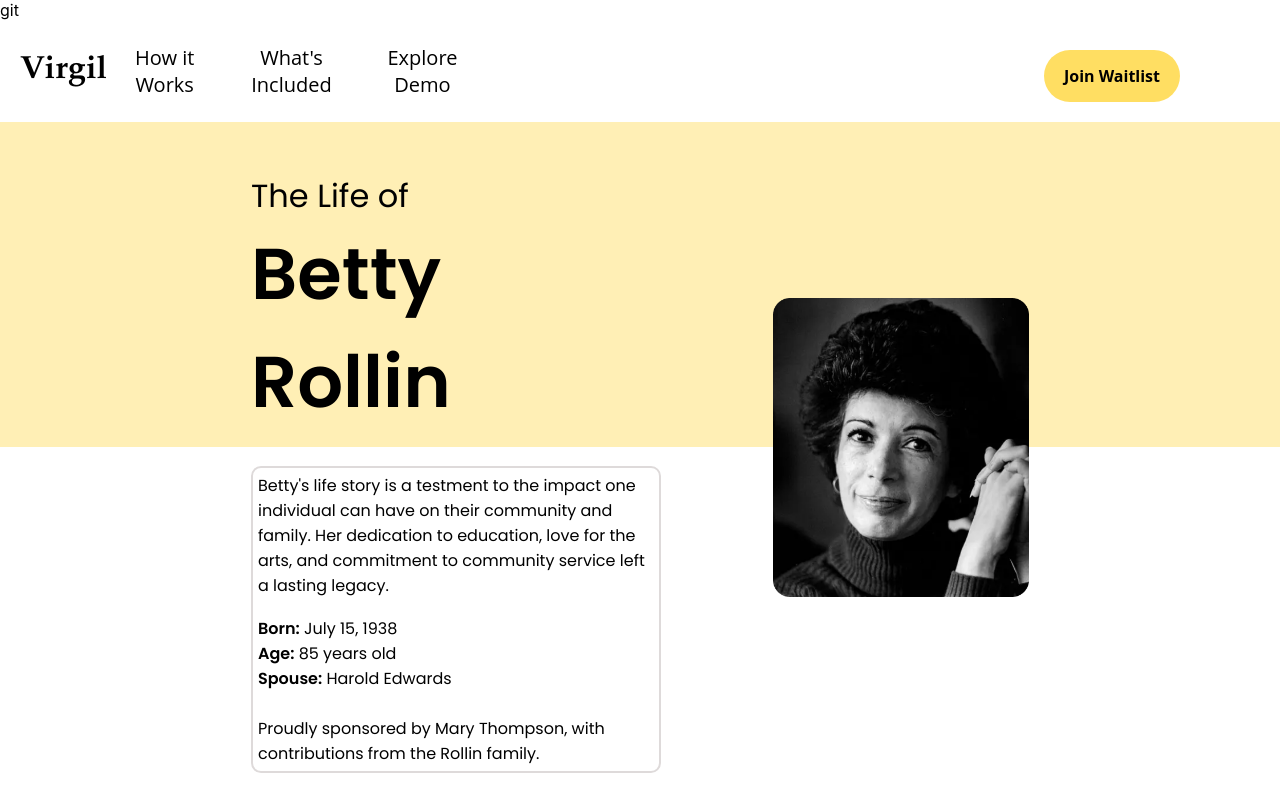
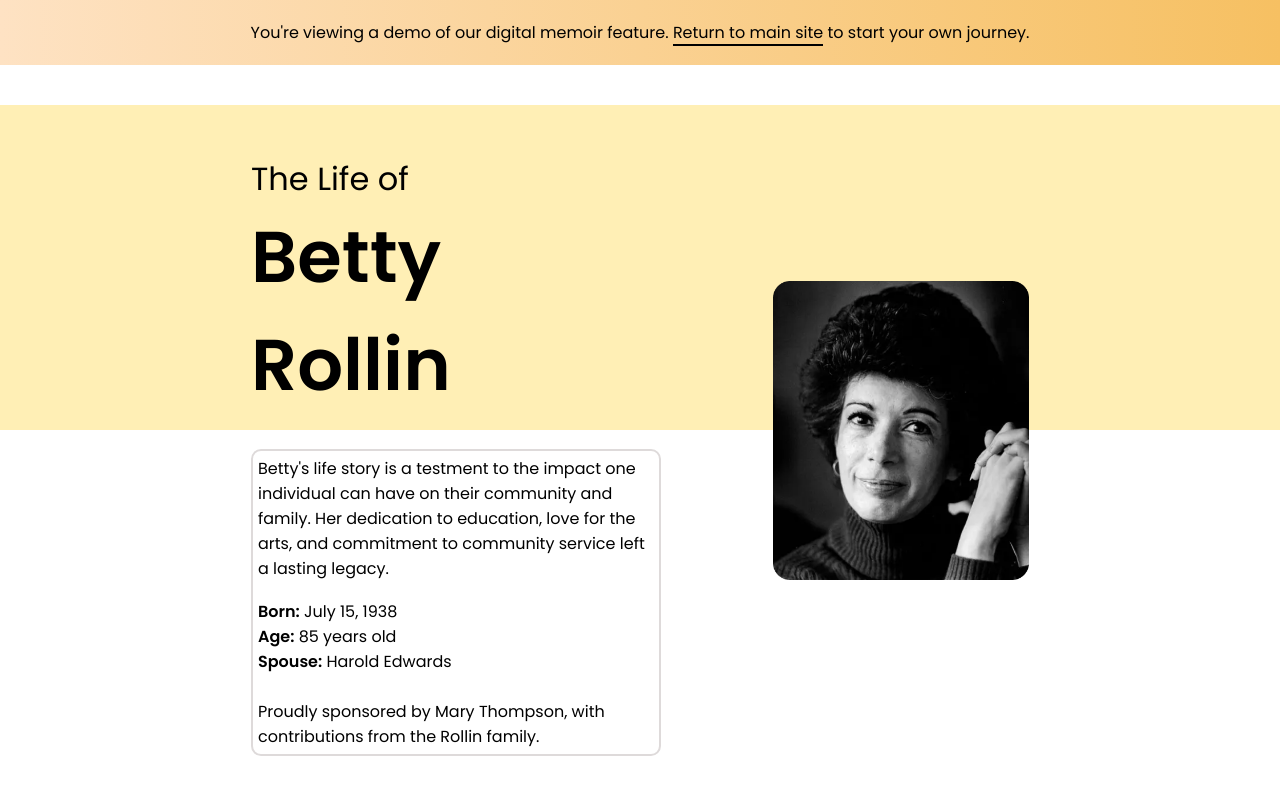
Before and after one commit to theonlyjajohn/TeamVirgil, a React (Create React App) app: page /demo in a window 1280 px wide. Shown: the top 800 px of the page. Built offline with nearby package versions, Linux system fonts and the light colour scheme.

Commit message:
banner on demo.js

```diff
--- a/public/index.html
+++ b/public/index.html
@@ -12,7 +12,6 @@
     <link rel="icon" href="virgil_logo.png" />
     <meta name="viewport" content="width=device-width, initial-scale=1" />
     <meta name="theme-color" content="#000000" />
-    git
     <link rel="apple-touch-icon" href="virgil_logo.png"/>
     <!--
       manifest.json provides metadata used when your web app is installed on a
--- a/src/components/Demo.css
+++ b/src/components/Demo.css
@@ -55,6 +55,17 @@
   display: block; /* Only display button in the center slide */
 }
 
+.banner {
+  background: linear-gradient(
+    to right,
+    #fee2c3,
+    #f6c062
+  ); /* Adjust the colors as needed */
+  padding: 20px 60px;
+  font-family: Poppins, sans-serif;
+  text-align: center;
+}
+
 @import url("https://fonts.googleapis.com/css2?family=Poppins:wght@400;600&display=swap");
 
 * {
@@ -65,6 +76,7 @@
 
 .main-content {
   padding: 0;
+  margin-top: 40px;
 }
 
 p,
--- a/src/components/Demo.js
+++ b/src/components/Demo.js
@@ -235,62 +235,13 @@ const Demo = () => {
 
   return (
     <div className="homepage">
-      <header className="header">
-        <nav className="navbar" ref={headingRef}>
-          <ul className="nav-list">
-            <button
-              onClick={goToHome}
-              style={{
-                fontFamily: "Palatino Linotype, serif",
-                fontWeight: "bold",
-                fontSize: "32px",
-                border: "transparent",
-                backgroundColor: "transparent",
-              }}
-            >
-              Virgil
-            </button>
-            <button
-              onClick={goToHome}
-              style={{
-                fontFamily: "Open Sans, sans-serif",
-                fontSize: "20px",
-                border: "transparent",
-                backgroundColor: "transparent",
-              }}
-            >
-              How it Works
-            </button>
-            <button
-              onClick={goToHome}
-              style={{
-                fontFamily: "Open Sans, sans-serif",
-                fontSize: "20px",
-                border: "transparent",
-                backgroundColor: "transparent",
-              }}
-            >
-              What's Included
-            </button>
-            <button
-              onClick={goToHome}
-              style={{
-                fontFamily: "Open Sans, sans-serif",
-                fontSize: "20px",
-                border: "transparent",
-                backgroundColor: "transparent",
-              }}
-            >
-              Explore Demo
-            </button>
-          </ul>
-          <ul className="nav-waitlist">
-            <button onClick={goToWaitList} className="nav-link-waitlist">
-              Join Waitlist
-            </button>
-          </ul>
-        </nav>
-      </header>
+      <div className="banner" ref={headingRef}>
+        You're viewing a demo of our digital memoir feature.{" "}
+        <a href="/" className="link">
+          Return to main site
+        </a>{" "}
+        to start your own journey.
+      </div>
       <main className="main-content">
         <div className="overall-heading-container">
           <div className="heading-text-container">
```
